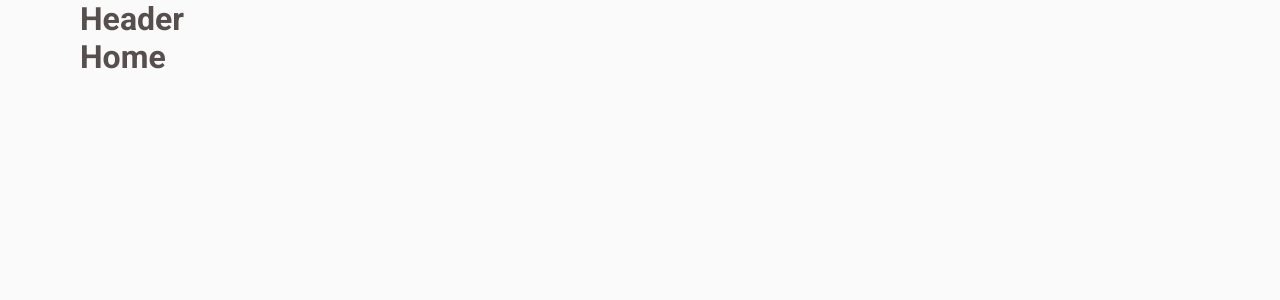
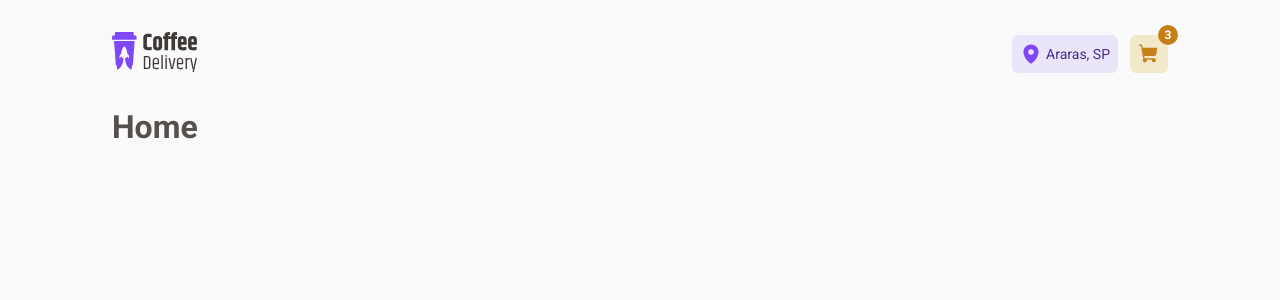
Before and after one commit to rafaasimi/rocketseat-ignite-react2022, a React (Vite) app in the folder projeto_2/desafios/coffee-delivery/: page / in a window 1280 px wide. Shown: the top 300 px of the page. Built offline with nearby package versions, Linux system fonts and the light colour scheme.

Commit message:
Criado e estilizado componente Header

```diff
--- a/projeto_2/desafios/coffee-delivery/package.json
+++ b/projeto_2/desafios/coffee-delivery/package.json
@@ -9,6 +9,7 @@
     "preview": "vite preview"
   },
   "dependencies": {
+    "phosphor-react": "^1.4.1",
     "react": "^18.2.0",
     "react-dom": "^18.2.0",
     "react-hook-form": "^7.43.6",
--- a/projeto_2/desafios/coffee-delivery/src/components/Header/index.tsx
+++ b/projeto_2/desafios/coffee-delivery/src/components/Header/index.tsx
@@ -1,3 +1,29 @@
+import { NavLink } from 'react-router-dom'
+import { CartButton, HeaderContainer, Location } from './styles'
+
+import logoImg from '../../assets/logo-coffee-delivery.svg'
+import { MapPin, ShoppingCart } from 'phosphor-react'
+
 export function Header() {
-  return <h1>Header</h1>
+  return (
+    <HeaderContainer>
+      <NavLink to="/">
+        <img src={logoImg} alt="" />
+      </NavLink>
+
+      <nav>
+        <Location>
+          <MapPin size={22} weight="fill" />
+          Araras, SP
+        </Location>
+
+        <NavLink to="/cart">
+          <CartButton>
+            <ShoppingCart size={22} weight="fill" />
+            <div>3</div>
+          </CartButton>
+        </NavLink>
+      </nav>
+    </HeaderContainer>
+  )
 }
--- /dev/null
+++ b/projeto_2/desafios/coffee-delivery/src/components/Header/styles.ts
@@ -0,0 +1,61 @@
+import styled from 'styled-components'
+
+export const HeaderContainer = styled.header`
+  display: flex;
+  justify-content: space-between;
+  align-items: center;
+  padding: 2rem 0;
+
+  nav {
+    display: flex;
+    align-items: center;
+    gap: 0.75rem;
+  }
+`
+
+export const Location = styled.div`
+  display: flex;
+  gap: 0.25rem;
+  align-items: center;
+
+  padding: 0.5rem;
+  border-radius: 6px;
+  background: ${(props) => props.theme['purple-100']};
+  color: ${(props) => props.theme['purple-500']};
+  font-size: 0.875rem;
+  line-height: 1.3;
+
+  svg {
+    color: ${(props) => props.theme['purple-300']};
+  }
+`
+
+export const CartButton = styled.div`
+  position: relative;
+  padding: 0.5rem;
+  background: ${(props) => props.theme['yellow-100']};
+  border-radius: 6px;
+  line-height: 0;
+
+  svg {
+    color: ${(props) => props.theme['yellow-500']};
+  }
+
+  div {
+    display: flex;
+    align-items: center;
+    justify-content: center;
+
+    position: absolute;
+    top: -10px;
+    right: -10px;
+    width: 20px;
+    height: 20px;
+    background: ${(props) => props.theme['yellow-500']};
+    border-radius: 50%;
+    color: white;
+    font-size: 0.75rem;
+    font-weight: bold;
+    line-height: initial;
+  }
+`
--- a/projeto_2/desafios/coffee-delivery/src/layouts/DefaultLayout/styles.ts
+++ b/projeto_2/desafios/coffee-delivery/src/layouts/DefaultLayout/styles.ts
@@ -4,6 +4,7 @@ export const LayoutContainer = styled.div`
   max-width: 70rem;
   height: 100vh;
   margin: 0 auto;
+  padding: 0px 2rem 2rem;
 
   display: flex;
   flex-direction: column;
```
Also changed, not shown: 1 other file (tests, documents, lock files or other folders).
